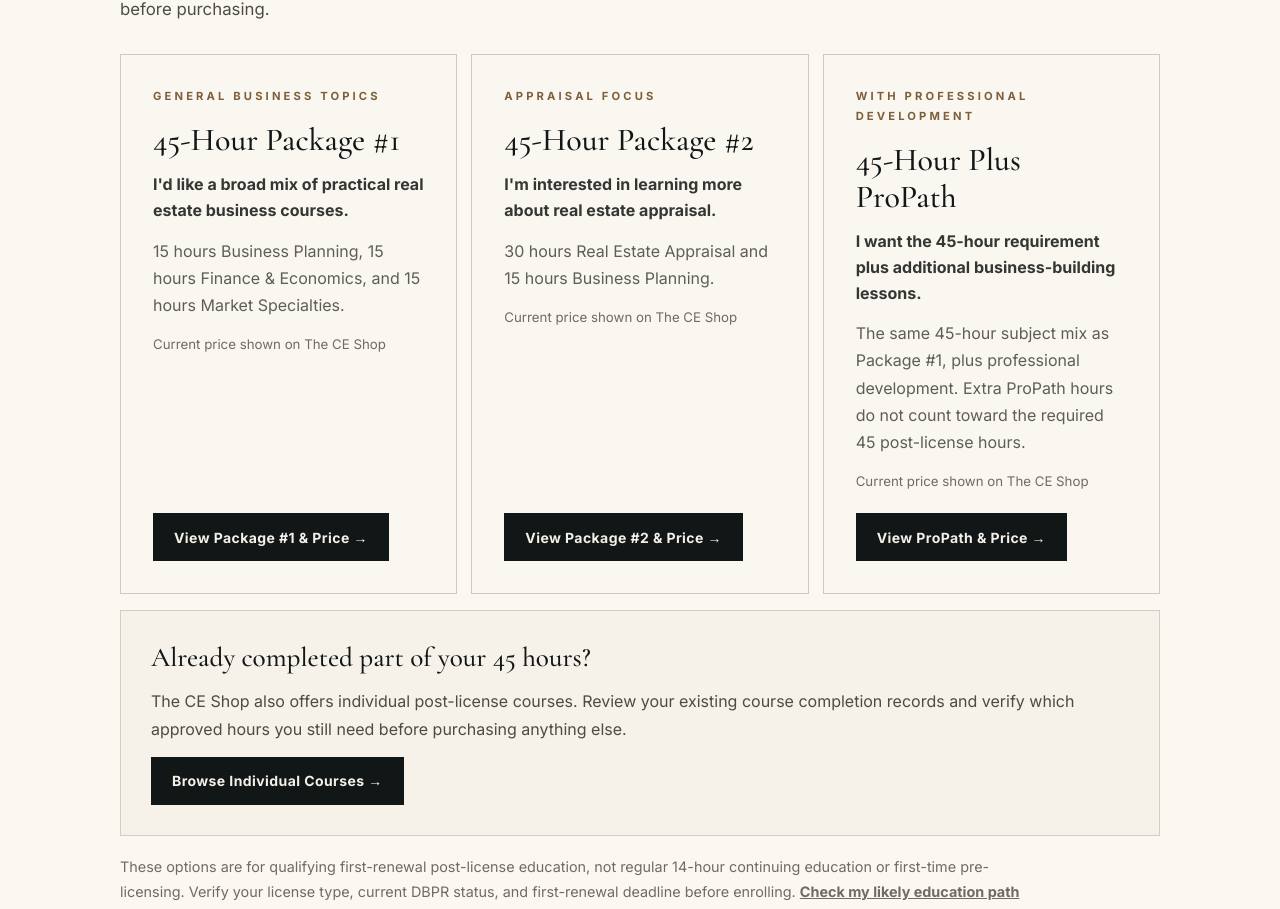
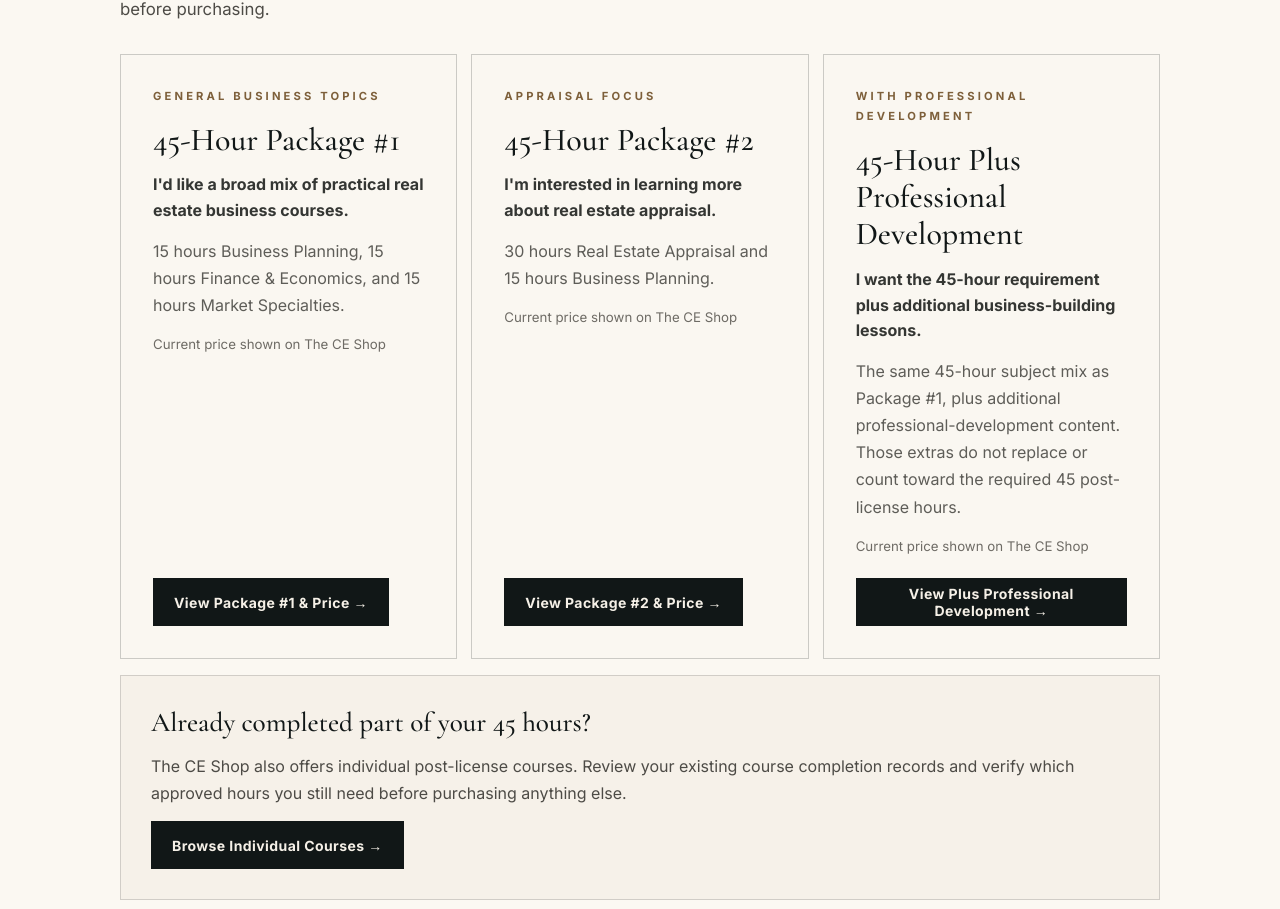
Before and after one commit to BrianLook/Greyson-Institute-Website, a Next.js app: page /florida-45-hour-post-license-requirements in a window 1280 px wide. Shown: the part 1713-2622 px from the top of the page. Built offline with nearby package versions, Linux system fonts and the light colour scheme.

Commit message:
Match post-license upgrade names to verified CE Shop Professional Development products

```diff
--- a/components/PostLicensePackageGuide.tsx
+++ b/components/PostLicensePackageGuide.tsx
@@ -49,12 +49,12 @@ const tracks: Record<
         tag: "APPRAISAL FOCUS",
       },
       {
-        name: "45-Hour Plus ProPath",
+        name: "45-Hour Plus Professional Development",
         audience: "I want the 45-hour requirement plus additional business-building lessons.",
         content:
-          "The same 45-hour subject mix as Package #1, plus professional development. Extra ProPath hours do not count toward the required 45 post-license hours.",
+          "The same 45-hour subject mix as Package #1, plus additional professional-development content. Those extras do not replace or count toward the required 45 post-license hours.",
         link: "floridaPostLicense45ProPath",
-        action: "View ProPath & Price →",
+        action: "View Plus Professional Development →",
         tag: "WITH PROFESSIONAL DEVELOPMENT",
       },
     ],
@@ -76,12 +76,12 @@ const tracks: Record<
         tag: "COMPLETE 60 HOURS",
       },
       {
-        name: "60-Hour Broker Plus ProPath",
+        name: "60-Hour Broker Plus Professional Development",
         audience: "I'd like the required broker courses plus business-building skills.",
         content:
-          "The same 60 hours of Finance and Brokerage, plus additional ProPath professional-development content that does not count toward the required 60 hours.",
+          "The same 60 hours of Finance and Brokerage, plus additional professional-development content that does not count toward the required 60 hours.",
         link: "floridaBrokerPostLicense60ProPath",
-        action: "View ProPath & Price →",
+        action: "View Plus Professional Development →",
         tag: "WITH PROFESSIONAL DEVELOPMENT",
       },
     ],
```
